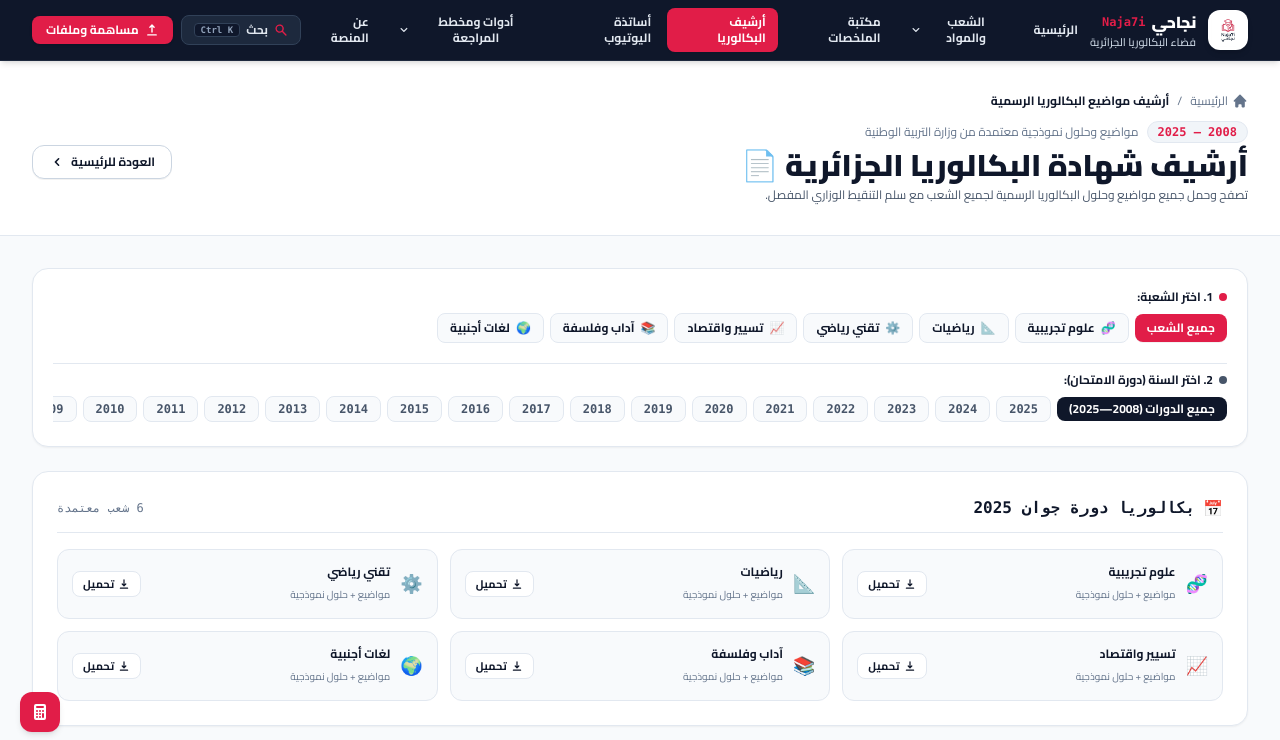
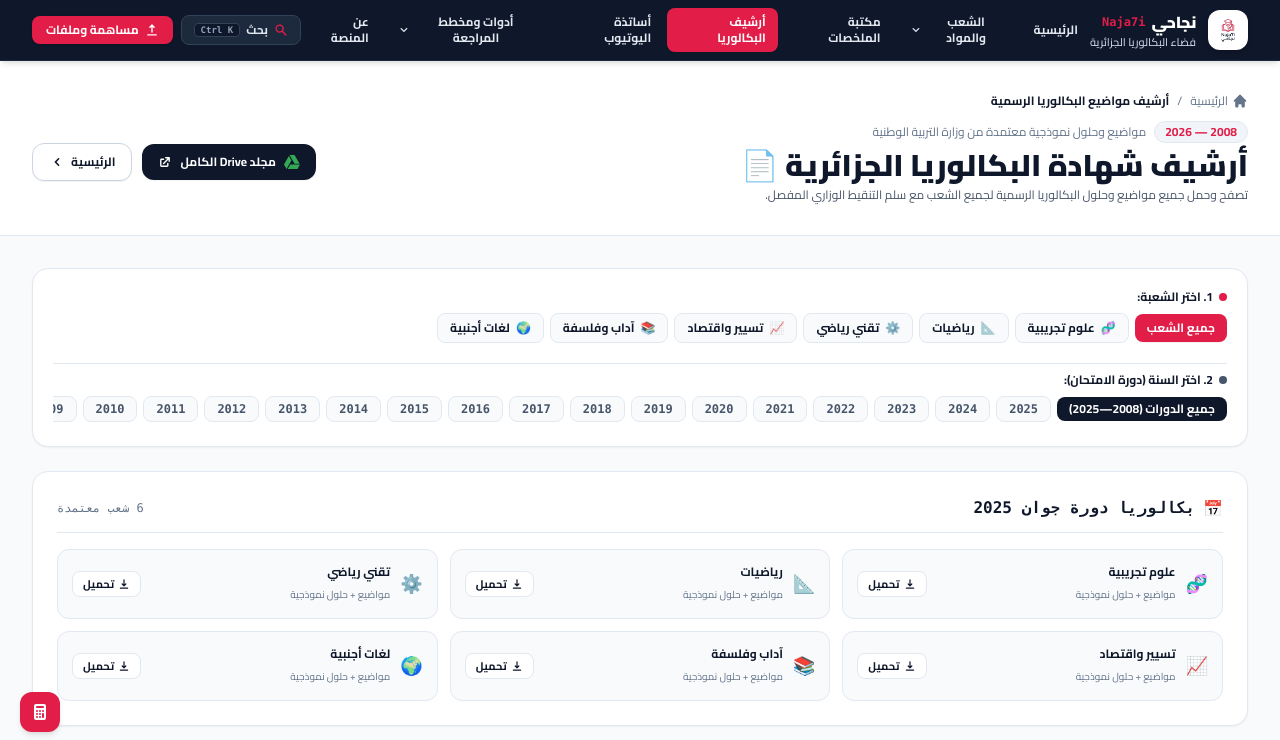
Before and after one commit to anis-py19/Naja7i, a React (Vite) app: page /bac-archive in a window 1280 px wide. Shown: the top 740 px of the page. Built offline with nearby package versions, Linux system fonts and the light colour scheme.

Commit message:
feat: integrate official Naja7i Google Drive cloud repository across siteConfig, BacArchivePage and LibraryPage

```diff
--- a/src/config/siteConfig.js
+++ b/src/config/siteConfig.js
@@ -1,5 +1,5 @@
 // ============================================================================
-// ⚙️ إعدادات المنصة والتحكم في وضع الصيانة (Maintenance Mode Settings)
+// ⚙️ إعدادات المنصة والروابط السحابية (Site Config & Cloud Drive)
 // ============================================================================
 
 export const SITE_CONFIG = {
@@ -20,7 +20,11 @@ export const SITE_CONFIG = {
   estimatedReturn: 'سنعود قريباً جداً بإذن الله ⏱️',
 
   // البريد الإلكتروني للتواصل العاجل أثناء الصيانة
-  adminEmail: 'anisrayaneizri@gmail.com'
+  adminEmail: 'anisrayaneizri@gmail.com',
+
+  // 📂 مجلد Google Drive الرسمي الشامل لمنصة نجاحي
+  googleDriveMainFolder: 'https://drive.google.com/drive/folders/1bHHkMnURu_3OVBKI2oNMlM_kHltW2nG1',
+  googleDriveFolderId: '1bHHkMnURu_3OVBKI2oNMlM_kHltW2nG1'
 };
 
 export default SITE_CONFIG;
--- a/src/pages/BacArchivePage.jsx
+++ b/src/pages/BacArchivePage.jsx
@@ -4,10 +4,14 @@ import {
   HiHome,
   HiChevronLeft,
   HiBookOpen,
-  HiDownload
+  HiDownload,
+  HiExternalLink,
+  HiFolder
 } from 'react-icons/hi';
+import { FaGoogleDrive } from 'react-icons/fa6';
 import { STREAMS } from '../data/streamsData';
 import { BAC_YEARS } from '../data/bacData';
+import { SITE_CONFIG } from '../config/siteConfig';
 
 export default function BacArchivePage() {
   const [selectedYear, setSelectedYear] = useState('all');
@@ -60,8 +64,8 @@ export default function BacArchivePage() {
           <div className="flex flex-col md:flex-row md:items-center justify-between gap-4">
             <div>
               <div className="flex items-center gap-2 mb-1">
-                <span className="px-2.5 py-0.5 rounded-full bg-[#F1F5F9] text-[#E11D48] font-bold text-xs font-mono border border-[#E2E8F0]">
-                  2008 — 2025
+                <span className="px-2.5 py-0.5 rounded-full bg-[#F1F5F9] text-[#E11D48] font-bold text-xs border border-[#E2E8F0]">
+                  2008 — 2026
                 </span>
                 <span className="text-xs text-[#64748B]">مواضيع وحلول نموذجية معتمدة من وزارة التربية الوطنية</span>
               </div>
@@ -73,13 +77,26 @@ export default function BacArchivePage() {
               </p>
             </div>
 
-            <Link
-              to="/"
-              className="self-start md:self-auto px-4 py-2 rounded-xl bg-white hover:bg-[#F8FAFC] text-[#0F172A] text-xs font-bold border border-[#CBD5E1] transition-colors flex items-center gap-1.5 shadow-2xs"
-            >
-              <span>العودة للرئيسية</span>
-              <HiChevronLeft className="w-4 h-4" />
-            </Link>
+            <div className="flex items-center gap-2.5 self-start md:self-auto">
+              <a
+                href={SITE_CONFIG.googleDriveMainFolder}
+                target="_blank"
+                rel="noopener noreferrer"
+                className="px-4 py-2.5 rounded-xl bg-[#0F172A] hover:bg-black text-white text-xs font-bold transition-all flex items-center gap-2 shadow-xs cursor-pointer"
+              >
+                <FaGoogleDrive className="w-4 h-4 text-[#34A853]" />
+                <span>مجلد Drive الكامل</span>
+                <HiExternalLink className="w-3.5 h-3.5" />
+              </a>
+
+              <Link
+                to="/"
+                className="px-4 py-2.5 rounded-xl bg-white hover:bg-[#F8FAFC] text-[#0F172A] text-xs font-bold border border-[#CBD5E1] transition-colors flex items-center gap-1.5 shadow-2xs"
+              >
+                <span>الرئيسية</span>
+                <HiChevronLeft className="w-4 h-4" />
+              </Link>
+            </div>
           </div>
 
         </div>
--- a/src/pages/LibraryPage.jsx
+++ b/src/pages/LibraryPage.jsx
@@ -13,8 +13,10 @@ import {
   HiExternalLink
 } from 'react-icons/hi';
 import { Link } from 'react-router-dom';
+import { FaGoogleDrive } from 'react-icons/fa6';
 import { USER_STUDY_FILES } from '../data/userFilesData';
 import { STREAMS } from '../data/streamsData';
+import { SITE_CONFIG } from '../config/siteConfig';
 
 const ITEMS_PER_PAGE = 12;
 
@@ -137,7 +139,7 @@ export default function LibraryPage({ onOpenPdf }) {
           <div className="flex flex-col md:flex-row md:items-center justify-between gap-4">
             <div>
               <div className="flex items-center gap-2 mb-1.5">
-                <span className="px-2.5 py-0.5 rounded-full bg-[#F1F5F9] text-[#E11D48] font-bold text-xs font-mono border border-[#E2E8F0]">
+                <span className="px-2.5 py-0.5 rounded-full bg-[#F1F5F9] text-[#E11D48] font-bold text-xs border border-[#E2E8F0]">
                   مكتبة شاملة
                 </span>
                 <span className="text-xs text-[#64748B]">تحميل مباشر وقراءة فورية داخل الموقع</span>
@@ -150,13 +152,26 @@ export default function LibraryPage({ onOpenPdf }) {
               </p>
             </div>
 
+            <div className="flex items-center gap-2.5 self-start md:self-auto">
+              <a
+                href={SITE_CONFIG.googleDriveMainFolder}
+                target="_blank"
+                rel="noopener noreferrer"
+                className="px-4 py-2 rounded-xl bg-[#0F172A] hover:bg-black text-white text-xs font-bold transition-all flex items-center gap-2 shadow-xs cursor-pointer"
+              >
+                <FaGoogleDrive className="w-4 h-4 text-[#34A853]" />
+                <span>مجلد Drive الكامل</span>
+                <HiExternalLink className="w-3.5 h-3.5" />
+              </a>
+
               <Link
                 to="/"
-              className="self-start md:self-auto px-4 py-2 rounded-xl bg-white hover:bg-[#F8FAFC] text-[#0F172A] text-xs font-bold border border-[#CBD5E1] transition-colors flex items-center gap-1.5 shadow-2xs"
+                className="px-4 py-2 rounded-xl bg-white hover:bg-[#F8FAFC] text-[#0F172A] text-xs font-bold border border-[#CBD5E1] transition-colors flex items-center gap-1.5 shadow-2xs"
               >
                 <span>العودة للرئيسية</span>
                 <HiChevronLeft className="w-4 h-4" />
               </Link>
+            </div>
           </div>
 
         </div>
```
Lines whose indentation alone changed are shown as unchanged.
